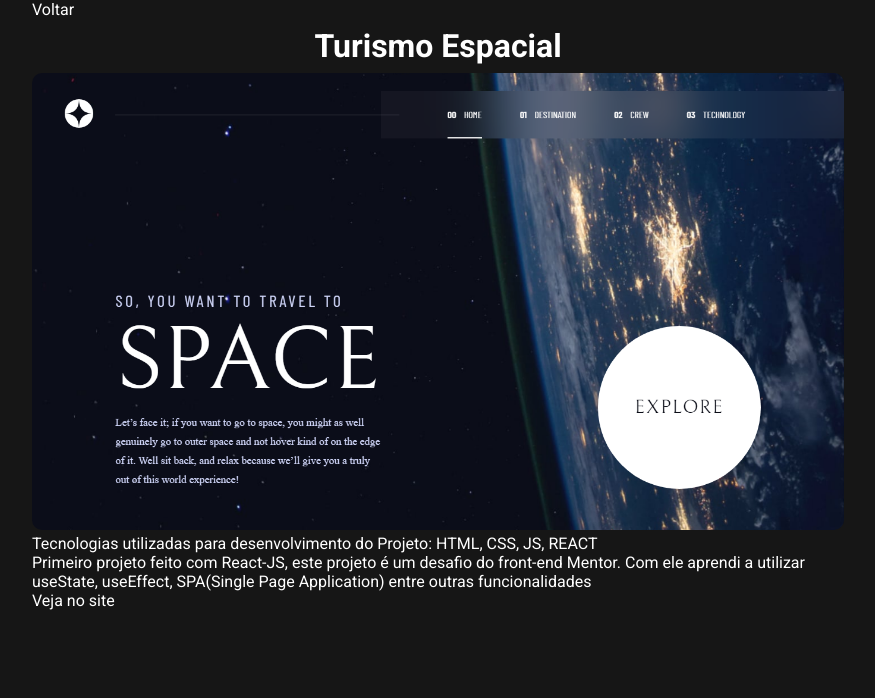
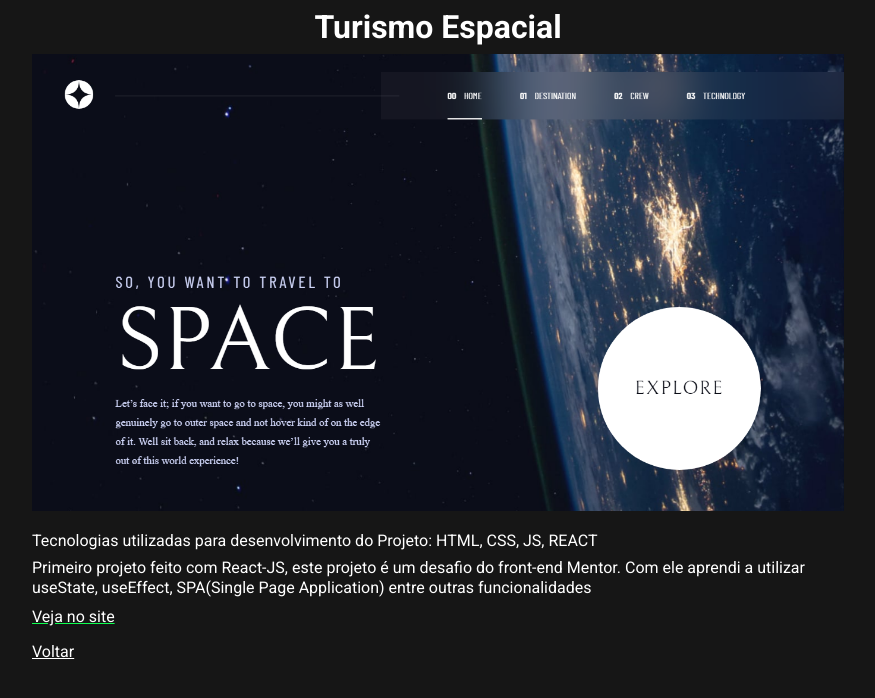
Before and after one commit to AbnnerB/portfolio, a React (Create React App) app: page /details/0 in a window 1280 px wide. Shown: the top 698 px of the page, without its empty margins (202-1077 px from the left). Built offline with nearby package versions, Linux system fonts and the light colour scheme.

Commit message:
alt layout part 3

```diff
--- a/src/Pages/Details/index.js
+++ b/src/Pages/Details/index.js
@@ -25,7 +25,6 @@ export default function Details() {
     <>
       {infoArray.map((item) => (
         <div key={item.id} className="PageDetail">
-          <Link to="/">Voltar</Link>
           <h1>{item.name}</h1>
           <img src={"../" + item.src1} alt="{item.name} " />
           <span>
@@ -34,9 +33,18 @@ export default function Details() {
           </span>
           <p>{item.moreInfo}</p>
 
-          <a href={item.linkVercel} target="_blank" rel="noreferrer">
+          <a
+            className="linkSections"
+            href={item.linkVercel}
+            target="_blank"
+            rel="noreferrer"
+          >
             Veja no site
           </a>
+
+          <Link className="comeBack" to="/">
+            Voltar
+          </Link>
         </div>
       ))}
     </>
--- a/src/Pages/Details/styles.css
+++ b/src/Pages/Details/styles.css
@@ -5,16 +5,24 @@
 
 .PageDetail img {
   width: 100%;
-  border-radius: 10px;
+  /* border-radius: 10px; */
+  margin-bottom: 1rem;
 }
 
 .PageDetail h1 {
   margin: 0.5rem 0;
   text-align: center;
 }
+.PageDetail p {
+  margin: 0.5rem 0px;
+  line-height: 1.3rem;
+}
 
 .PageDetail a {
-  text-decoration: none;
-  color: white;
   display: block;
 }
+
+.comeBack {
+  margin-top: 1rem;
+  color: white;
+}
```
